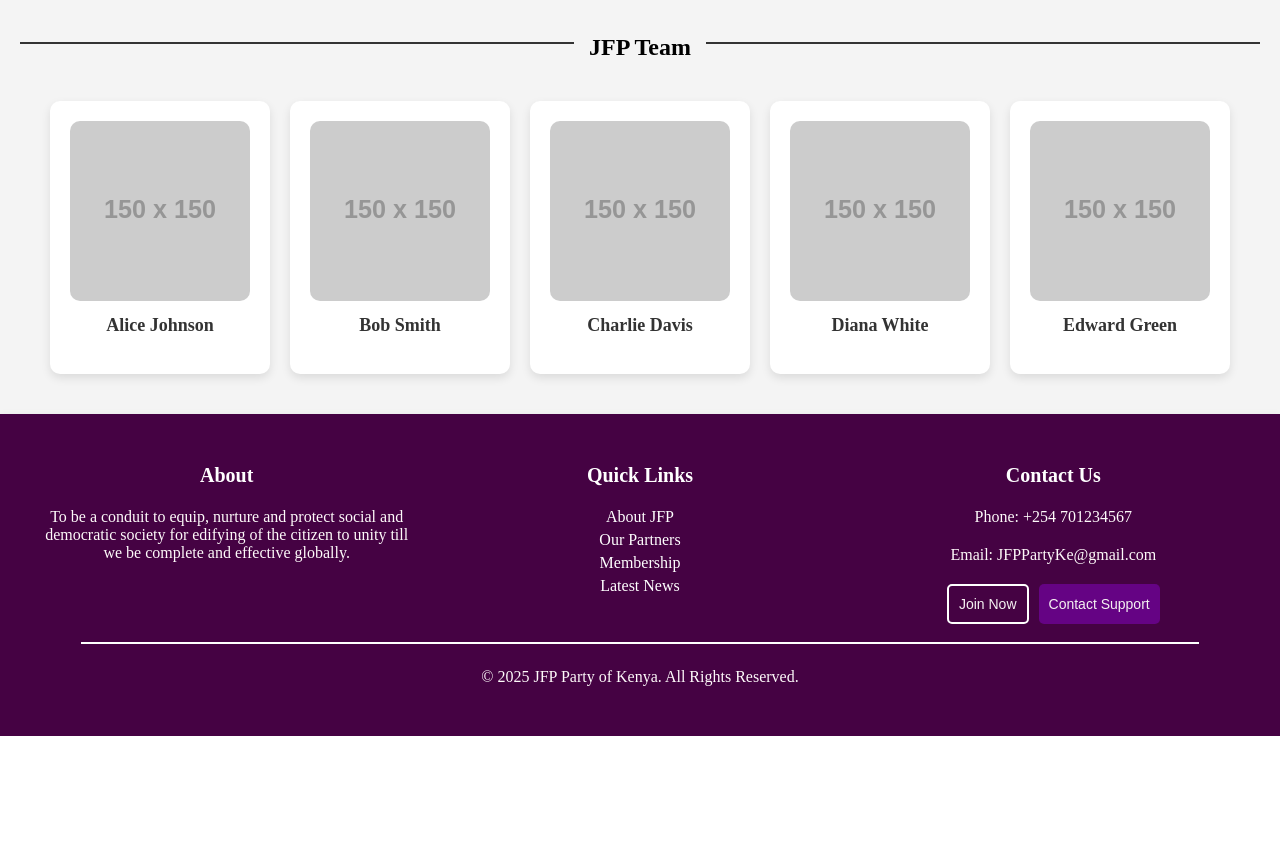
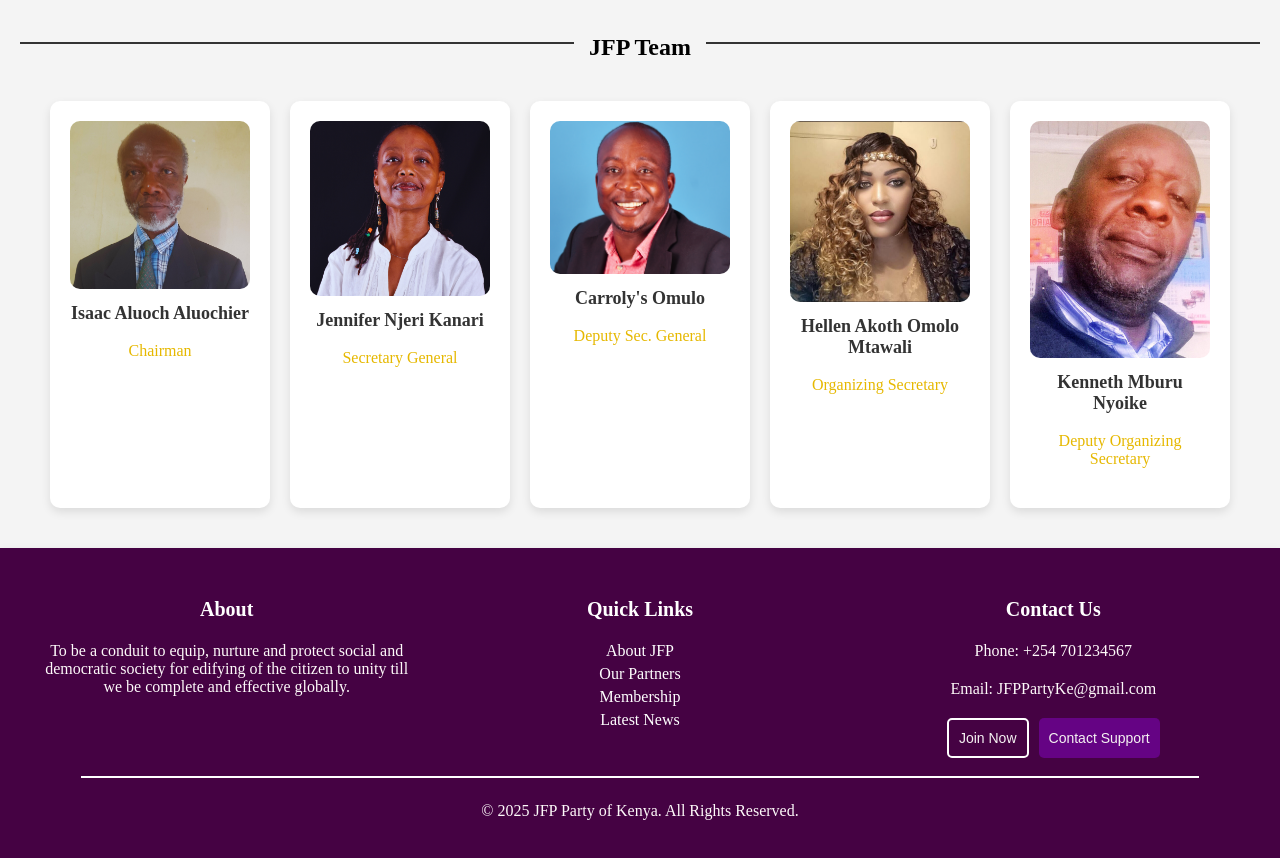
Before and after one commit to QueenterJuma/jfp-kenya, a React (Vite) app: page / in a window 1280 px wide. Shown: the part 1380-2238 px from the top of the page. Before the commit the page ends 2116 px from the top, so only its background shows below. Built offline with nearby package versions, Linux system fonts and the light colour scheme; a web font is replaced by a local one.

Commit message:
Add update in Team

```diff
--- a/src/components/Team.jsx
+++ b/src/components/Team.jsx
@@ -1,3 +1,8 @@
+import Team1 from '../assets/Team1-Isaac.jpg'
+import Team2 from '../assets/Team2-Jennifer.jpg'
+import Team3 from '../assets/Team3-Carroly.jpg'
+import Team4 from '../assets/Team4-Hellen.jpg'
+import Team5 from '../assets/Team5-Kenneth.jpg'
 
 export default function Team() {
   return (
@@ -15,6 +20,7 @@ export default function Team() {
           <div key={index} className="team-card">
             <img src={member.image} alt={member.name} />
             <h3>{member.name}</h3>
+            <p>{member.role}</p>
           </div>
         ))}
       </div>
@@ -24,9 +30,10 @@ export default function Team() {
 
 // team data (Replace with actual images)
 const teamData = [
-  { name: "Alice Johnson", image: "https://via.placeholder.com/150" },
-  { name: "Bob Smith", image: "https://via.placeholder.com/150" },
-  { name: "Charlie Davis", image: "https://via.placeholder.com/150" },
-  { name: "Diana White", image: "https://via.placeholder.com/150" },
-  { name: "Edward Green", image: "https://via.placeholder.com/150" },
+  { name: "Isaac Aluoch Aluochier", role:"Chairman", image: Team1},
+  { name: "Jennifer Njeri Kanari", role:"Secretary General", image: Team2},
+  { name: "Carroly's Omulo", role:"Deputy Sec. General", image: Team3 },
+  { name: "Hellen Akoth Omolo Mtawali", role:"Organizing Secretary", image: Team4 },
+  { name: "Kenneth Mburu Nyoike", role:"Deputy Organizing Secretary", image: Team5 },
+
 ];
```
